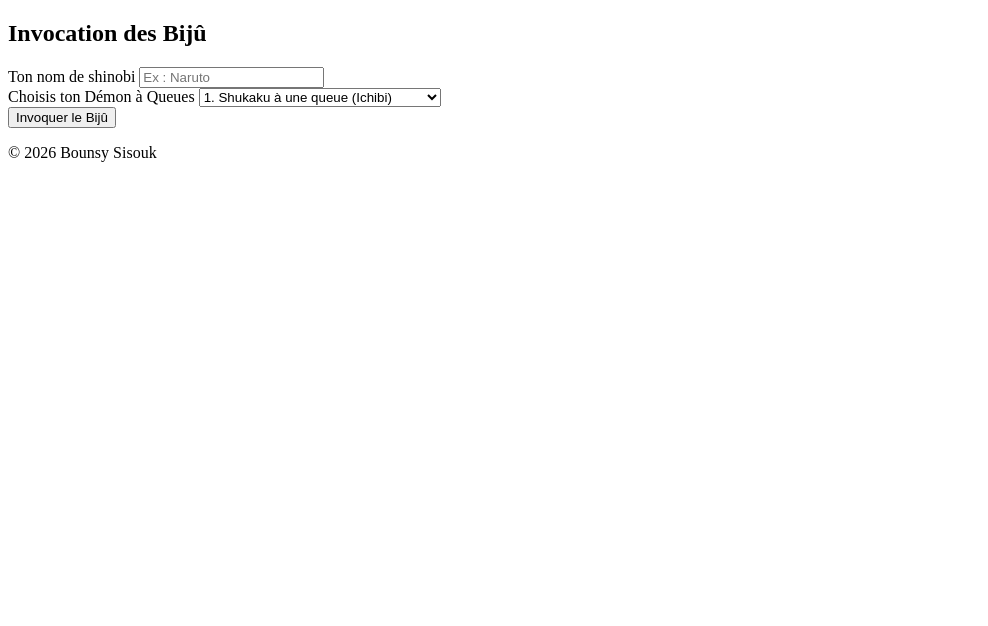
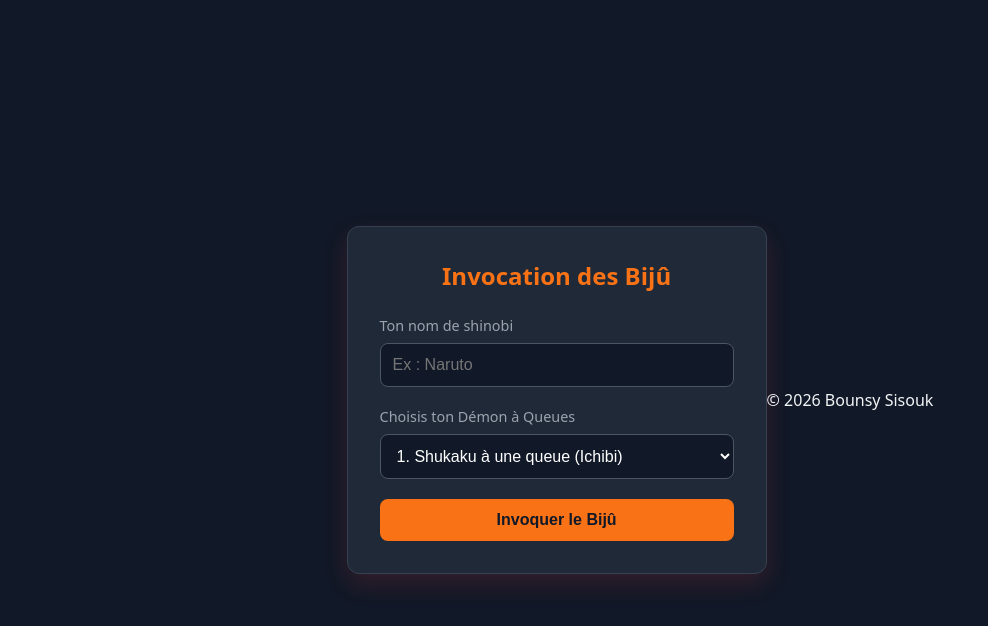
Before and after one commit to bounsysisouk/kata-web-5-la-machine---invocation, a plain HTML site: page index.html in a window 1280 px wide. Shown: the whole page, without its empty margins (0-988 px from the left). Drawn offline with Linux system fonts and the light colour scheme.

Commit message:
feat: mise à jour fichier style.css (première approche)
IA: 0

```diff
--- a/style.css
+++ b/style.css
@@ -1,29 +1,119 @@
 /* ==========================================
    1. Réinitialisation globale et styles de base
    ========================================== */
+* {
+  box-sizing: border-box;
+  margin: 0;
+  padding: 0;
+}
 
+body {
+  font-family: system-ui, -apple-system, sans-serif;
+  background-color: #111827;
+  color: #f3f4f6;
+  min-height: 100vh;
+  display: flex;
+  justify-content: center;
+  align-items: center;
+  padding: 1rem;
+}
 
 /* ==========================================
-   2. Mise en page (Layout)
+   2. Mise en page
    ========================================== */
+.page-conteneur {
+  width: 100%;
+  max-width: 420px;
+}
 
+.carte-invocation {
+  background-color: #1f2937;
+  padding: 2rem;
+  border-radius: 12px;
+  box-shadow: 0 10px 25px rgba(239, 68, 68, 0.15);
+  border: 1px solid #374151;
+  text-align: center;
+}
 
-
+h1 {
+  font-size: 1.5rem;
+  margin-bottom: 1.5rem;
+  color: #f97316;
+}
 
 /* ==========================================
    3. Formulaire et champs de saisie
    ========================================== */
+form {
+  display: flex;
+  flex-direction: column;
+  gap: 1.25rem;
+}
 
+.champ-formulaire {
+  display: flex;
+  flex-direction: column;
+  text-align: left;
+  gap: 0.5rem;
+}
+
+label {
+  font-size: 0.9rem;
+  color: #9ca3af;
+}
+
+input, select {
+  width: 100%;
+  padding: 0.75rem;
+  border-radius: 8px;
+  border: 1px solid #4b5563;
+  background-color: #111827;
+  color: #fff;
+  font-size: 1rem;
+}
+
+input:focus, select:focus {
+  outline: none;
+  border-color: #f97316;
+}
 
 /* ==========================================
    4. Boutons interactifs
    ========================================== */
+.bouton-action {
+  padding: 0.75rem 1.5rem;
+  border: none;
+  border-radius: 8px;
+  background-color: #f97316;
+  color: #111827;
+  font-weight: bold;
+  font-size: 1rem;
+  cursor: pointer;
+  transition: background-color 0.2s;
+}
 
+.bouton-action:hover {
+  background-color: #ea580c;
+}
 
+.bouton-secondaire {
+  background-color: #4b5563;
+  color: #fff;
+  margin-top: 1rem;
+}
+
+.bouton-secondaire:hover {
+  background-color: #374151;
+}
 
 /* ==========================================
    5. Affichage des messages et classes utilitaires
    ========================================== */
+#message {
+  font-size: 1.15rem;
+  line-height: 1.5;
+  color: #f3f4f6;
+}
 
 /* Classe utilitaire pour masquer un élément */
 .cache {
```
